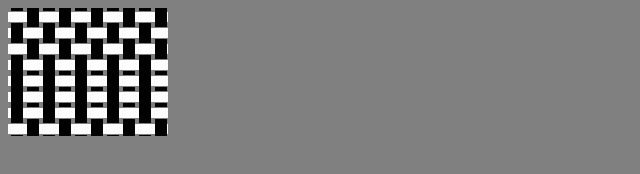
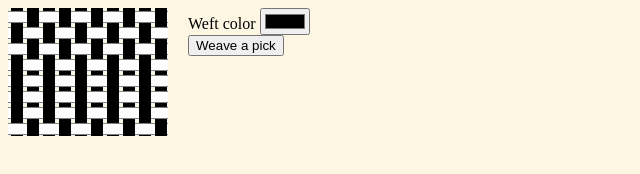
Before and after one commit to killpack/weaving, a website with bundled scripts: page public/index.html in a window 1280 px wide. Shown: the whole page, without its empty margins (0-640 px from the left). Built offline with nearby package versions, Linux system fonts and the light colour scheme.

Commit message:
Add a button and color picker for weaving a pick

```diff
--- a/public/index.html
+++ b/public/index.html
@@ -9,6 +9,16 @@
   </head>
   <body>
     <script src="./js/app.js" type="module" async defer></script>
-    <div id="root"></div>
+    <div class="layout">
+      <div class="column">
+        <div id="root"></div>
+      </div>
+      <div class="column">
+        <div>
+          <label>Weft color <input type="color" id="weft-color"></input></label>
+        </div>
+        <button id="pick">Weave a pick</button>
+      </div>
+    </div>
   </body>
 </html>
--- a/public/style.css
+++ b/public/style.css
@@ -1,5 +1,17 @@
 body {
-  background-color: grey;
+  background: #fdf6e3;
+}
+
+.layout {
+  display: flex;
+}
+
+.column {
+  flex-direction: column;
+  padding-right: 20px;
+}
+
+#root {
   font-size: 2em;
 }
 
--- a/src/app.ts
+++ b/src/app.ts
@@ -114,6 +114,14 @@ rows.push(weft.pick(heddle, HeddlePosition.Up));
 
 render(rows);
 
+document.getElementById("pick")!.addEventListener("click", () => {
+  let weftColor = (<HTMLInputElement>document.getElementById("weft-color")!).value;
+  let weft = new WeftThread();
+  weft.color = weftColor || "black";
+  rows.push(weft.pick(heddle, (rows.length % 2 == 0) ? HeddlePosition.Up  : HeddlePosition.Down));
+  render(rows);
+});
+
 // things to remember: weaving drafts typically start from the right side
 // just render them as divs for now
 // warp pick + heddle
```
